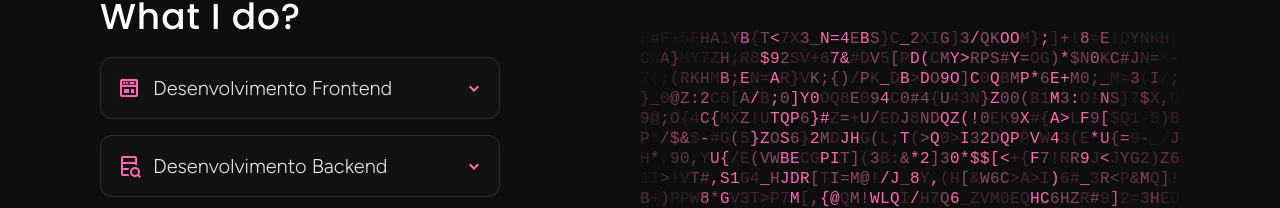
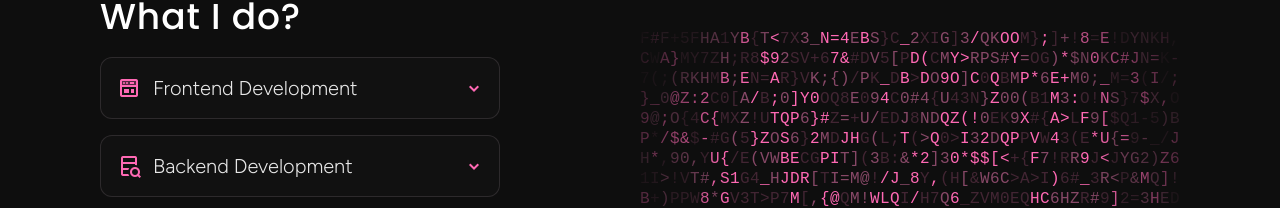
Before and after one commit to lay2ss/portfolio, a React (Vite) app: page / in a window 1280 px wide. Shown: the part 603-811 px from the top of the page. Built offline with nearby package versions, Linux system fonts and the light colour scheme; no server answers.

Commit message:
fix language switcher

```diff
--- a/src/components/Home.jsx
+++ b/src/components/Home.jsx
@@ -85,9 +85,9 @@ const Home = () => {
                                     {skills.map((item) => (
                                         <div key={item.id}>
                                             <SkillsCard
-                                            header={language === 'en' ? item.headerEn : item.headerPt}
+                                            header={language === 'pt' ? item.headerPt : item.headerEn}
                                             desc={
-                                            (language === 'en' ? item.desc : item.descPt).map((i, index) => (<li key={index} className="flex items-center gap-3">
+                                            (language === 'pt' ? item.descPt : item.desc).map((i, index) => (<li key={index} className="flex items-center gap-3">
                                                                             <span className='border border-gray-400 rounded-full h-min'/> <p className="pt-1">{i}</p>
                                                                         </li>))}
                                             icon={item.icon}
--- a/src/components/Nav.jsx
+++ b/src/components/Nav.jsx
@@ -72,7 +72,7 @@ const Nav = () => {
                 <img src="/assets/icons/arrow.png" alt="arrow icon" className={`w-min h-min arrow ${turn ? 'turn' : ''}`} loading="lazy"/>
               </div>
               <div className={`flex w-full mt-2 border btn-s ${turn ? '' : 'hidden'}`}>
-                <button className={`w-full figtree-400 text-[14px] cursor-pointer ${turn ? '' : ''}`} onClick={() => language === 'en' ? changeLanguage('pt') : changeLanguage('en')}>{language === 'pt' ? 'EN' : 'PT'}</button>
+                <button className={`w-full figtree-400 text-[14px] cursor-pointer ${turn ? '' : ''}`} onClick={() => language === 'pt' ? changeLanguage('en') : changeLanguage('pt')}>{language === 'pt' ? 'EN' : 'PT'}</button>
               </div>
             </div>
             </div>
--- a/src/components/Projects.jsx
+++ b/src/components/Projects.jsx
@@ -58,7 +58,7 @@ const Projects = () => {
             />
             <h1 className='poppins-500'><span className='accent tracking-widest'></span>{capitalize(t("projects"))}</h1>
           <div className='mt-5 grid grid-cols-1 md:grid-cols-2 gap-3 mx-auto p-3 md:p-0'>
-            {(language === 'en' ? projectsDataEn : projectsDataPt).map((item, index) => (
+            {(language === 'pt' ? projectsDataPt : projectsDataEn).map((item, index) => (
             <div
             key={item.id}
             ref={el => cardsRef.current[index] = el}
```
